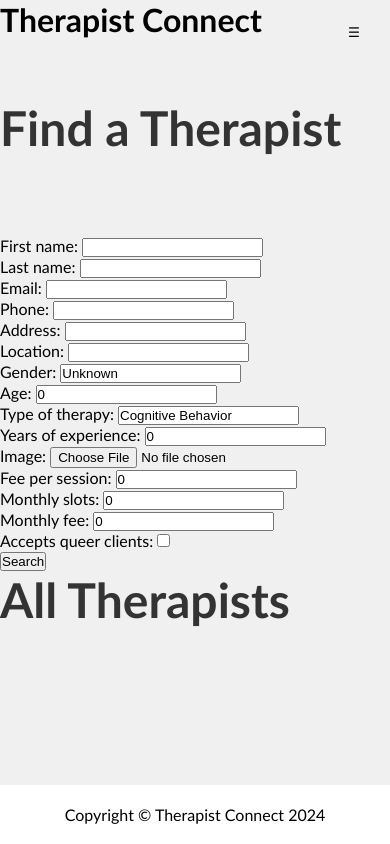
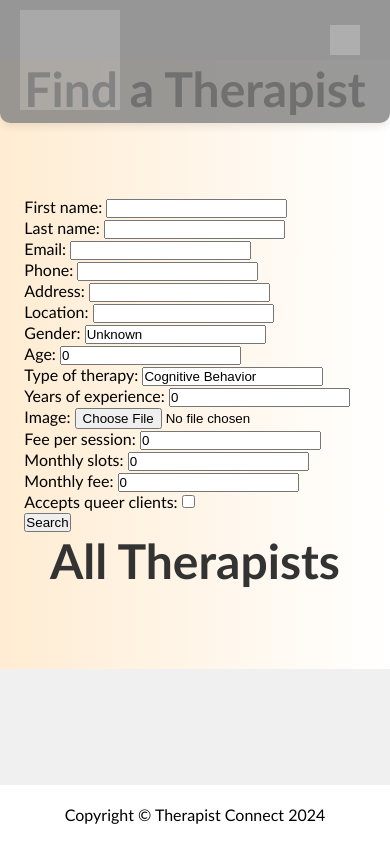
Before and after one commit to MbuviM/Landing-Page, a Django app: page /search/ in a window 390 px wide. Run offline with Django 5.2, Linux system fonts and the light colour scheme; grey boxes are pictures that could not be loaded.

```diff
--- a/backend/templates/find-a-therapist.html
+++ b/backend/templates/find-a-therapist.html
@@ -24,8 +24,13 @@
     </style>
 </head>
 <body>
+    <link rel="stylesheet" href="{% static 'css/style.css' %}">
+    <script src=”https://cdn.jsdelivr.net/npm/axios/dist/axios.min.js"></script>
+
+    <div class="container">
+        <header class="header">
             <div id="header-logo">
-        <h1>Therapist Connect</h1>
+                <img src="{% static 'Photos/logo.svg' %}" alt="Therapist Connect Logo">
             </div>
 
             <div id="mySidebar" class="sidebar">
@@ -37,7 +42,8 @@
             </div>
 
             <div id="main">
-        <button class="openbtn" onclick="openNav()">&#9776;</button>
+                <button class="openbtn" onclick="openNav()"</button>
+                <img src="{% static 'Photos/interface.png' %}" alt="Menu" class="hamburger-icon">
             </div>
 
             <div class="navbar">
@@ -46,6 +52,8 @@
                 <a href="{% url 'find_a_therapist' %}">Find a Therapist</a>
                 <a href="{% url 'therapists' %}">Registration</a>
             </div>
+        </header>
+
 
     <div class="search-container">
         <h2>Find a Therapist</h2>
```
Also changed, not shown: backend/templates/therapists.html (+6 -3 lines). Lines whose indentation alone changed are shown as unchanged.
